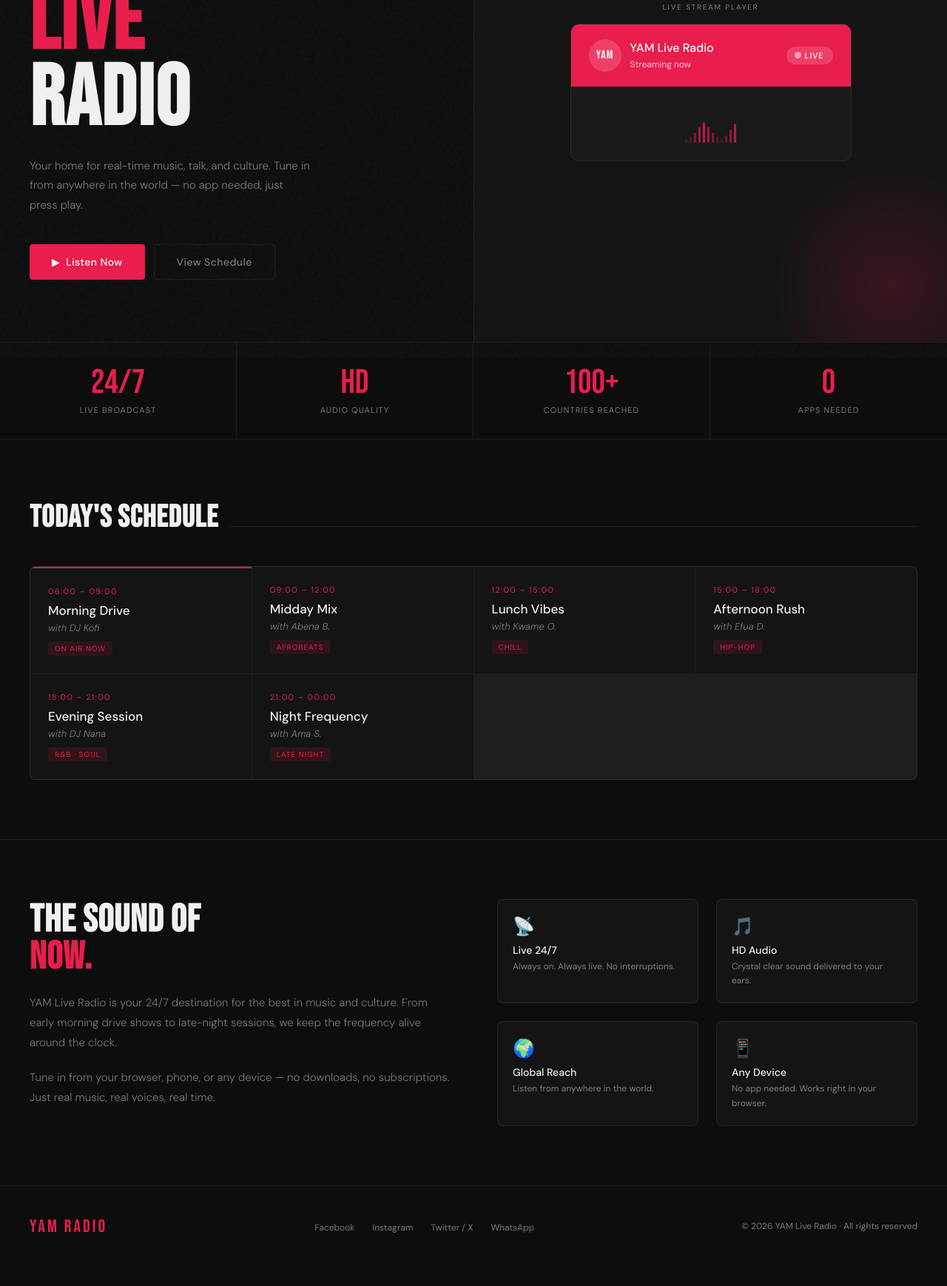
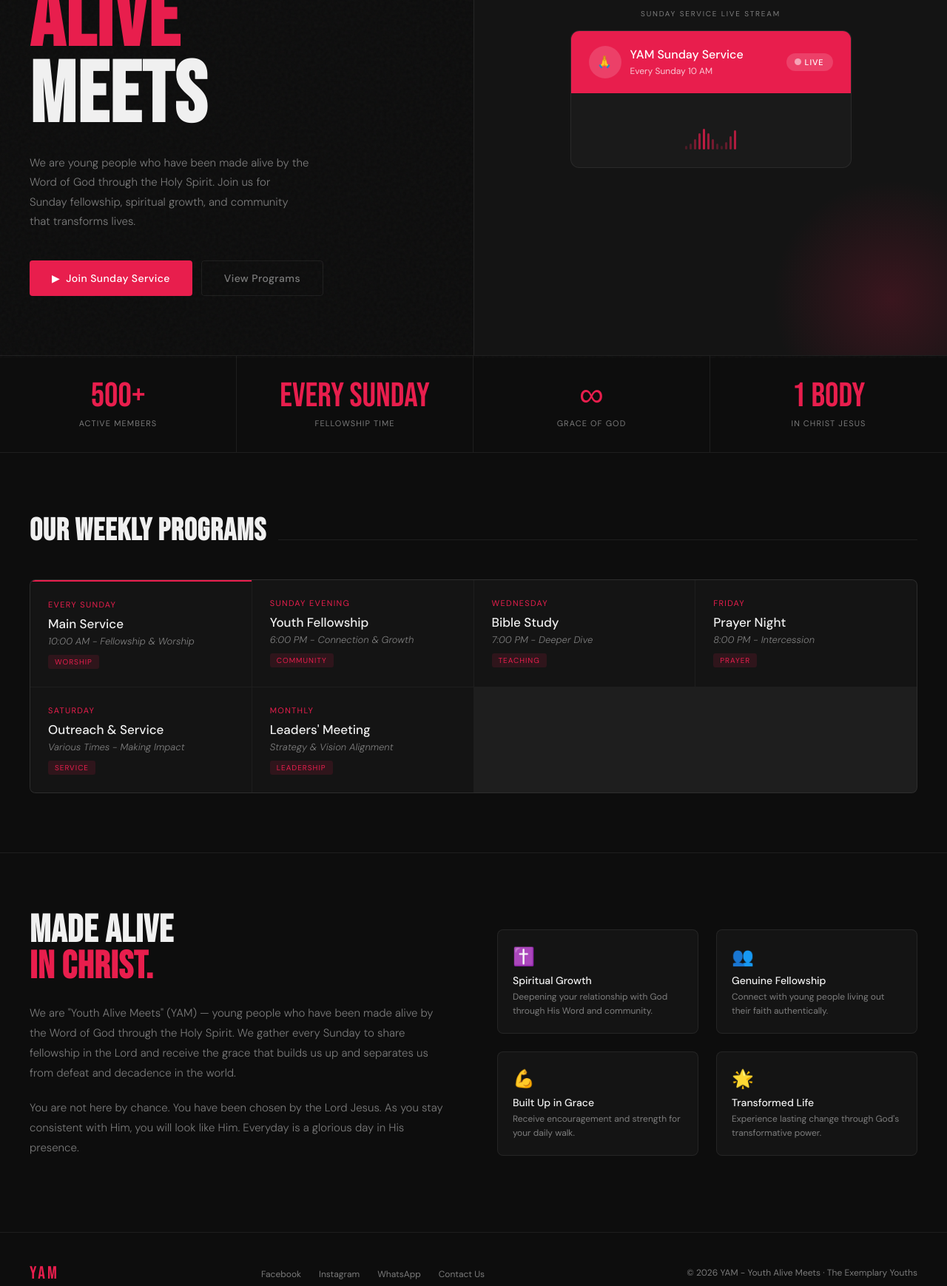
Before and after one commit to lilkuuks/Yam_radio, a plain HTML site: page index.html in a window 1280 px wide. Shown: the part 316-2054 px from the top of the page at 74% size. Before the commit the page ends 2028 px from the top, so only its background shows below. Drawn offline with Linux system fonts and the light colour scheme; a script that the page names is missing.

Commit message:
Update index.html

```diff
--- a/index.html
+++ b/index.html
@@ -3,7 +3,7 @@
 <head>
   <meta charset="UTF-8" />
   <meta name="viewport" content="width=device-width, initial-scale=1.0" />
-  <title>YAM Live Radio</title>
+  <title>YAM - Youth Alive Meets | The Exemplary Youths</title>
   <link rel="preconnect" href="https://fonts.googleapis.com" />
   <link rel="preconnect" href="https://fonts.gstatic.com" crossorigin />
   <link href="https://fonts.googleapis.com/css2?family=Bebas+Neue&family=DM+Sans:ital,wght@0,300;0,400;0,500;1,300&display=swap" rel="stylesheet" />
@@ -525,43 +525,43 @@
 
   <!-- NAV -->
   <nav>
-    <div class="nav-logo">YAM Radio</div>
+    <div class="nav-logo">YAM</div>
     <ul class="nav-links">
-      <li><a href="#player">Listen</a></li>
-      <li><a href="#schedule">Schedule</a></li>
-      <li><a href="#about">About</a></li>
+      <li><a href="#sunday">Sunday Service</a></li>
+      <li><a href="#programs">Programs</a></li>
+      <li><a href="#about">About Us</a></li>
     </ul>
     <div class="nav-live">
       <span class="pulse-dot"></span>
-      On Air Now
+      Sunday 10 AM
     </div>
   </nav>
 
   <!-- HERO -->
   <section class="hero">
     <div class="hero-left">
-      <div class="hero-eyebrow">Broadcasting Live · 24/7</div>
+      <div class="hero-eyebrow">Young People Made Alive · Through God's Word</div>
       <h1 class="hero-title">
-        YAM<br>
-        <span class="accent">Live</span>
-        Radio
+        Youth<br>
+        <span class="accent">Alive</span>
+        Meets
       </h1>
-      <p class="hero-desc">Your home for real-time music, talk, and culture. Tune in from anywhere in the world — no app needed, just press play.</p>
+      <p class="hero-desc">We are young people who have been made alive by the Word of God through the Holy Spirit. Join us for Sunday fellowship, spiritual growth, and community that transforms lives.</p>
       <div class="hero-actions">
-        <a href="#player" class="btn-primary">▶&nbsp; Listen Now</a>
-        <a href="#schedule" class="btn-ghost">View Schedule</a>
+        <a href="#sunday" class="btn-primary">▶&nbsp; Join Sunday Service</a>
+        <a href="#programs" class="btn-ghost">View Programs</a>
       </div>
     </div>
 
-    <div class="hero-right" id="player">
+    <div class="hero-right" id="sunday">
       <div class="player-panel">
-        <p class="player-label">Live Stream Player</p>
+        <p class="player-label">Sunday Service Live Stream</p>
         <div class="player-box">
           <div class="player-top">
-            <div class="player-icon">YAM</div>
+            <div class="player-icon">🙏</div>
             <div class="player-station">
-              <strong>YAM Live Radio</strong>
-              <small>Streaming now</small>
+              <strong>YAM Sunday Service</strong>
+              <small>Every Sunday 10 AM</small>
             </div>
             <div class="player-live-tag">
               <span class="dot-white"></span>
@@ -597,65 +597,65 @@
   <!-- STATS -->
   <div class="stats-strip">
     <div class="stat-item">
-      <span class="stat-num">24/7</span>
-      <span class="stat-label">Live Broadcast</span>
+      <span class="stat-num">500+</span>
+      <span class="stat-label">Active Members</span>
     </div>
     <div class="stat-item">
-      <span class="stat-num">HD</span>
-      <span class="stat-label">Audio Quality</span>
+      <span class="stat-num">Every Sunday</span>
+      <span class="stat-label">Fellowship Time</span>
     </div>
     <div class="stat-item">
-      <span class="stat-num">100+</span>
-      <span class="stat-label">Countries Reached</span>
+      <span class="stat-num">∞</span>
+      <span class="stat-label">Grace of God</span>
     </div>
     <div class="stat-item">
-      <span class="stat-num">0</span>
-      <span class="stat-label">Apps Needed</span>
+      <span class="stat-num">1 Body</span>
+      <span class="stat-label">In Christ Jesus</span>
     </div>
   </div>
 
-  <!-- SCHEDULE -->
-  <section class="section" id="schedule">
+  <!-- PROGRAMS -->
+  <section class="section" id="programs">
     <div class="section-header">
-      <h2 class="section-title">Today's Schedule</h2>
+      <h2 class="section-title">Our Weekly Programs</h2>
       <div class="section-line"></div>
     </div>
     <div class="schedule-grid">
       <div class="show-card now-on">
-        <div class="show-time">06:00 – 09:00</div>
-        <div class="show-name">Morning Drive</div>
-        <div class="show-host">with DJ Kofi</div>
-        <span class="show-tag">On Air Now</span>
+        <div class="show-time">Every Sunday</div>
+        <div class="show-name">Main Service</div>
+        <div class="show-host">10:00 AM - Fellowship & Worship</div>
+        <span class="show-tag">Worship</span>
       </div>
       <div class="show-card">
-        <div class="show-time">09:00 – 12:00</div>
-        <div class="show-name">Midday Mix</div>
-        <div class="show-host">with Abena B.</div>
-        <span class="show-tag">Afrobeats</span>
+        <div class="show-time">Sunday Evening</div>
+        <div class="show-name">Youth Fellowship</div>
+        <div class="show-host">6:00 PM - Connection & Growth</div>
+        <span class="show-tag">Community</span>
       </div>
       <div class="show-card">
-        <div class="show-time">12:00 – 15:00</div>
-        <div class="show-name">Lunch Vibes</div>
-        <div class="show-host">with Kwame O.</div>
-        <span class="show-tag">Chill</span>
+        <div class="show-time">Wednesday</div>
+        <div class="show-name">Bible Study</div>
+        <div class="show-host">7:00 PM - Deeper Dive</div>
+        <span class="show-tag">Teaching</span>
       </div>
       <div class="show-card">
-        <div class="show-time">15:00 – 18:00</div>
-        <div class="show-name">Afternoon Rush</div>
-        <div class="show-host">with Efua D.</div>
-        <span class="show-tag">Hip-Hop</span>
+        <div class="show-time">Friday</div>
+        <div class="show-name">Prayer Night</div>
+        <div class="show-host">8:00 PM - Intercession</div>
+        <span class="show-tag">Prayer</span>
       </div>
       <div class="show-card">
-        <div class="show-time">18:00 – 21:00</div>
-        <div class="show-name">Evening Session</div>
-        <div class="show-host">with DJ Nana</div>
-        <span class="show-tag">R&amp;B · Soul</span>
+        <div class="show-time">Saturday</div>
+        <div class="show-name">Outreach & Service</div>
+        <div class="show-host">Various Times - Making Impact</div>
+        <span class="show-tag">Service</span>
       </div>
       <div class="show-card">
-        <div class="show-time">21:00 – 00:00</div>
-        <div class="show-name">Night Frequency</div>
-        <div class="show-host">with Ama S.</div>
-        <span class="show-tag">Late Night</span>
+        <div class="show-time">Monthly</div>
+        <div class="show-name">Leaders' Meeting</div>
+        <div class="show-host">Strategy & Vision Alignment</div>
+        <span class="show-tag">Leadership</span>
       </div>
     </div>
   </section>
@@ -663,44 +663,44 @@
   <!-- ABOUT -->
   <section class="about-section" id="about">
     <div>
-      <h2 class="about-title">The Sound of<br><span>Now.</span></h2>
-      <p class="about-text">YAM Live Radio is your 24/7 destination for the best in music and culture. From early morning drive shows to late-night sessions, we keep the frequency alive around the clock.</p>
-      <p class="about-text">Tune in from your browser, phone, or any device — no downloads, no subscriptions. Just real music, real voices, real time.</p>
+      <h2 class="about-title">Made Alive<br><span>In Christ.</span></h2>
+      <p class="about-text">We are "Youth Alive Meets" (YAM) — young people who have been made alive by the Word of God through the Holy Spirit. We gather every Sunday to share fellowship in the Lord and receive the grace that builds us up and separates us from defeat and decadence in the world.</p>
+      <p class="about-text">You are not here by chance. You have been chosen by the Lord Jesus. As you stay consistent with Him, you will look like Him. Everyday is a glorious day in His presence.</p>
     </div>
     <div class="features">
       <div class="feature-item">
-        <span class="feature-icon">📡</span>
-        <div class="feature-title">Live 24/7</div>
-        <div class="feature-desc">Always on. Always live. No interruptions.</div>
+        <span class="feature-icon">✝️</span>
+        <div class="feature-title">Spiritual Growth</div>
+        <div class="feature-desc">Deepening your relationship with God through His Word and community.</div>
       </div>
       <div class="feature-item">
-        <span class="feature-icon">🎵</span>
-        <div class="feature-title">HD Audio</div>
-        <div class="feature-desc">Crystal clear sound delivered to your ears.</div>
+        <span class="feature-icon">👥</span>
+        <div class="feature-title">Genuine Fellowship</div>
+        <div class="feature-desc">Connect with young people living out their faith authentically.</div>
       </div>
       <div class="feature-item">
-        <span class="feature-icon">🌍</span>
-        <div class="feature-title">Global Reach</div>
-        <div class="feature-desc">Listen from anywhere in the world.</div>
+        <span class="feature-icon">💪</span>
+        <div class="feature-title">Built Up in Grace</div>
+        <div class="feature-desc">Receive encouragement and strength for your daily walk.</div>
       </div>
       <div class="feature-item">
-        <span class="feature-icon">📱</span>
-        <div class="feature-title">Any Device</div>
-        <div class="feature-desc">No app needed. Works right in your browser.</div>
+        <span class="feature-icon">🌟</span>
+        <div class="feature-title">Transformed Life</div>
+        <div class="feature-desc">Experience lasting change through God's transformative power.</div>
       </div>
     </div>
   </section>
 
   <!-- FOOTER -->
   <footer>
-    <div class="footer-logo">YAM Radio</div>
+    <div class="footer-logo">YAM</div>
     <ul class="footer-links">
       <li><a href="#">Facebook</a></li>
       <li><a href="#">Instagram</a></li>
-      <li><a href="#">Twitter / X</a></li>
       <li><a href="#">WhatsApp</a></li>
+      <li><a href="#">Contact Us</a></li>
     </ul>
-    <p class="footer-copy">© 2026 YAM Live Radio · All rights reserved</p>
+    <p class="footer-copy">© 2026 YAM - Youth Alive Meets · The Exemplary Youths</p>
   </footer>
 
 </div>
```
